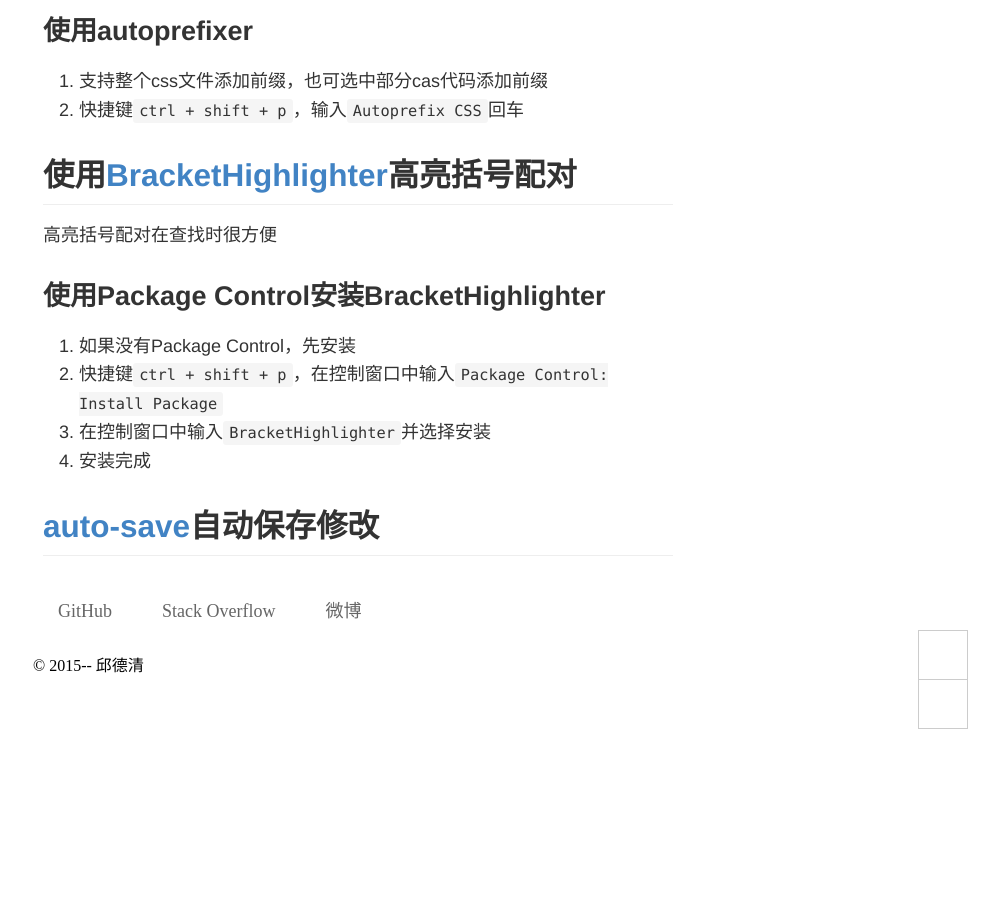
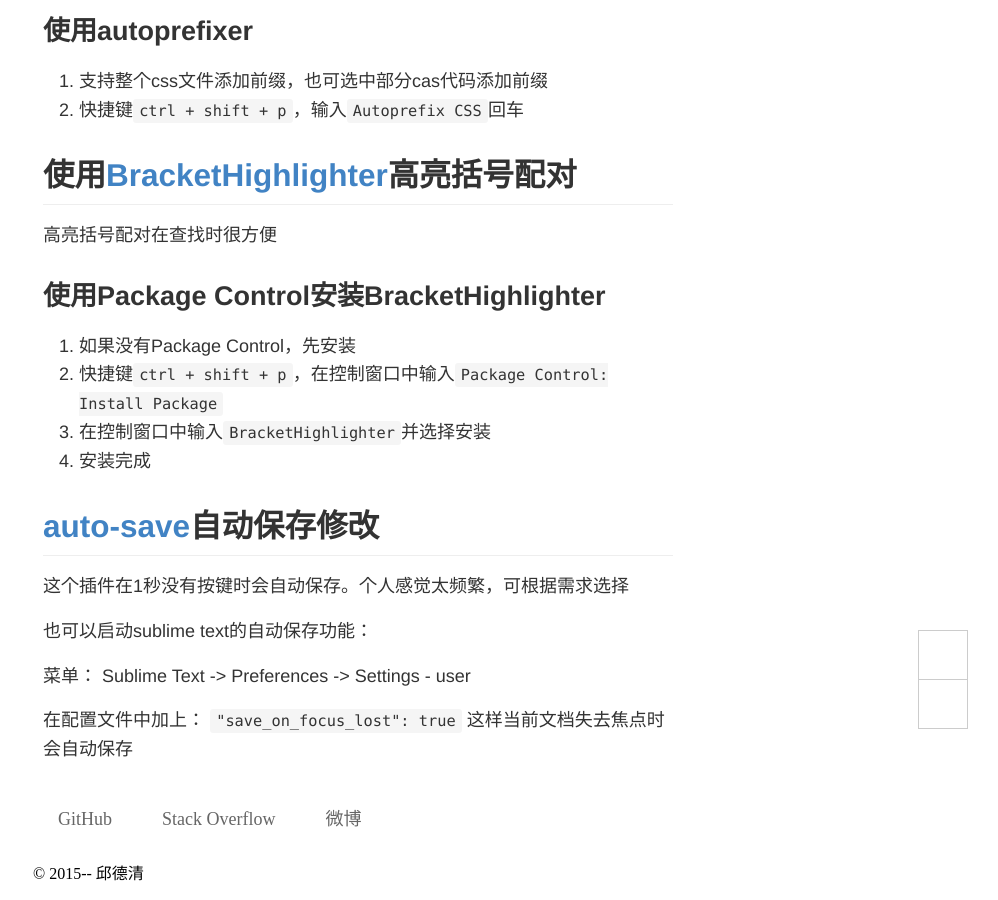
Before and after one commit to footmess/qiu-deqing.github.io, a Jekyll site: the page built from tools/_posts/2015-05-31-sublime-text-3.md, in a window 1280 px wide and 900 px high, scrolled down 12040 px. Shown: the whole window, without its empty margins (282-1280 px from the left). Built offline with Jekyll 4.4.1, drawn with Linux system fonts in a browser that asks for light colours; some web fonts are replaced; comment, search, counter and statistics services are not loaded; before the commit the page ends 12732 px from its top, so only the background shows below that.

Commit message:
update sublime text auto save

```diff
--- a/tools/_posts/2015-05-31-sublime-text-3.md
+++ b/tools/_posts/2015-05-31-sublime-text-3.md
@@ -435,6 +435,14 @@
 
 ## [auto-save][1]自动保存修改
 
+这个插件在1秒没有按键时会自动保存。个人感觉太频繁，可根据需求选择
+
+也可以启动sublime text的自动保存功能：
+
+菜单： Sublime Text -> Preferences -> Settings - user
+
+在配置文件中加上： `"save_on_focus_lost": true` 这样当前文档失去焦点时会自动保存
+
 
 
 [1]:https://packagecontrol.io/packages/auto-save
```
